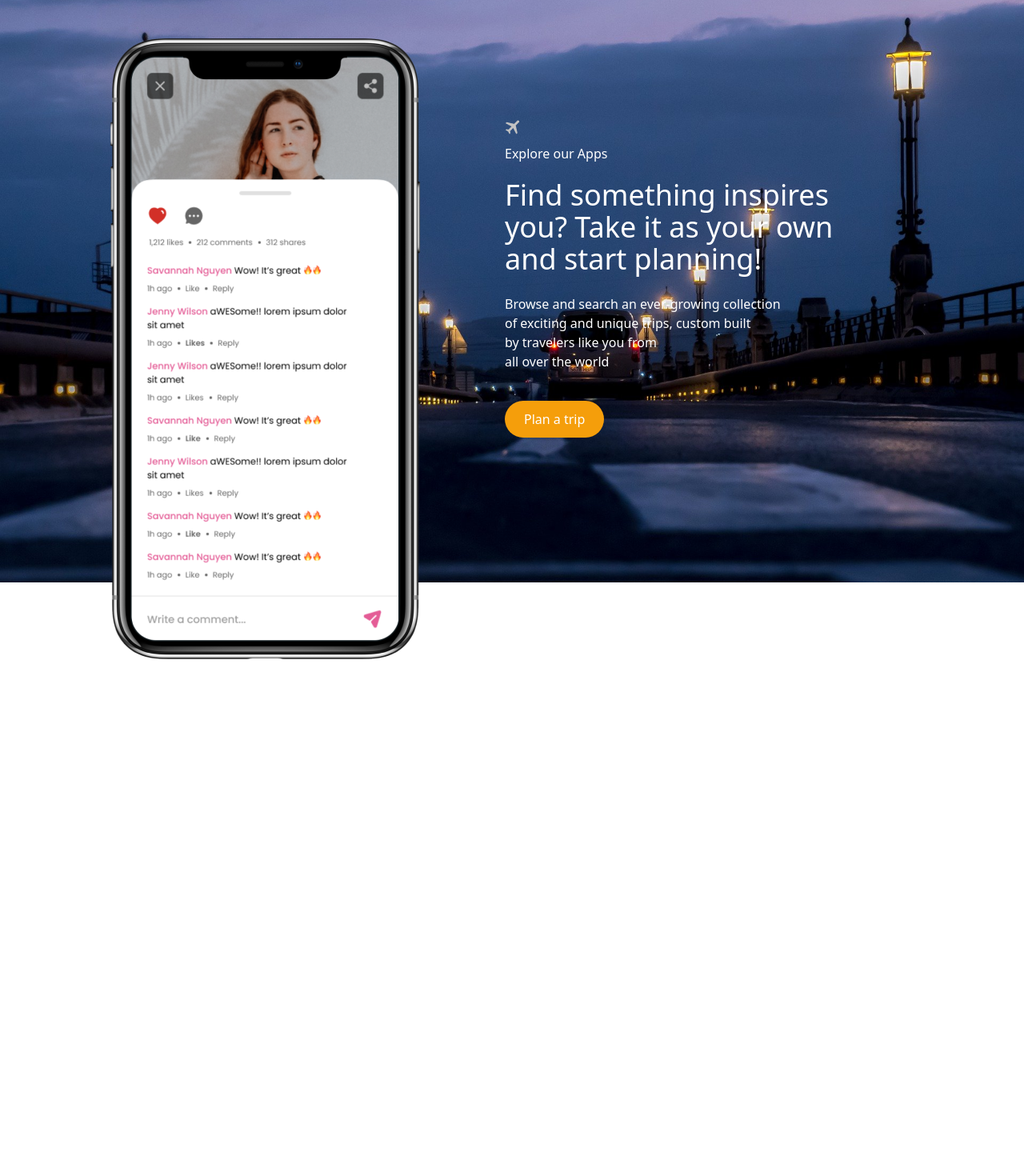
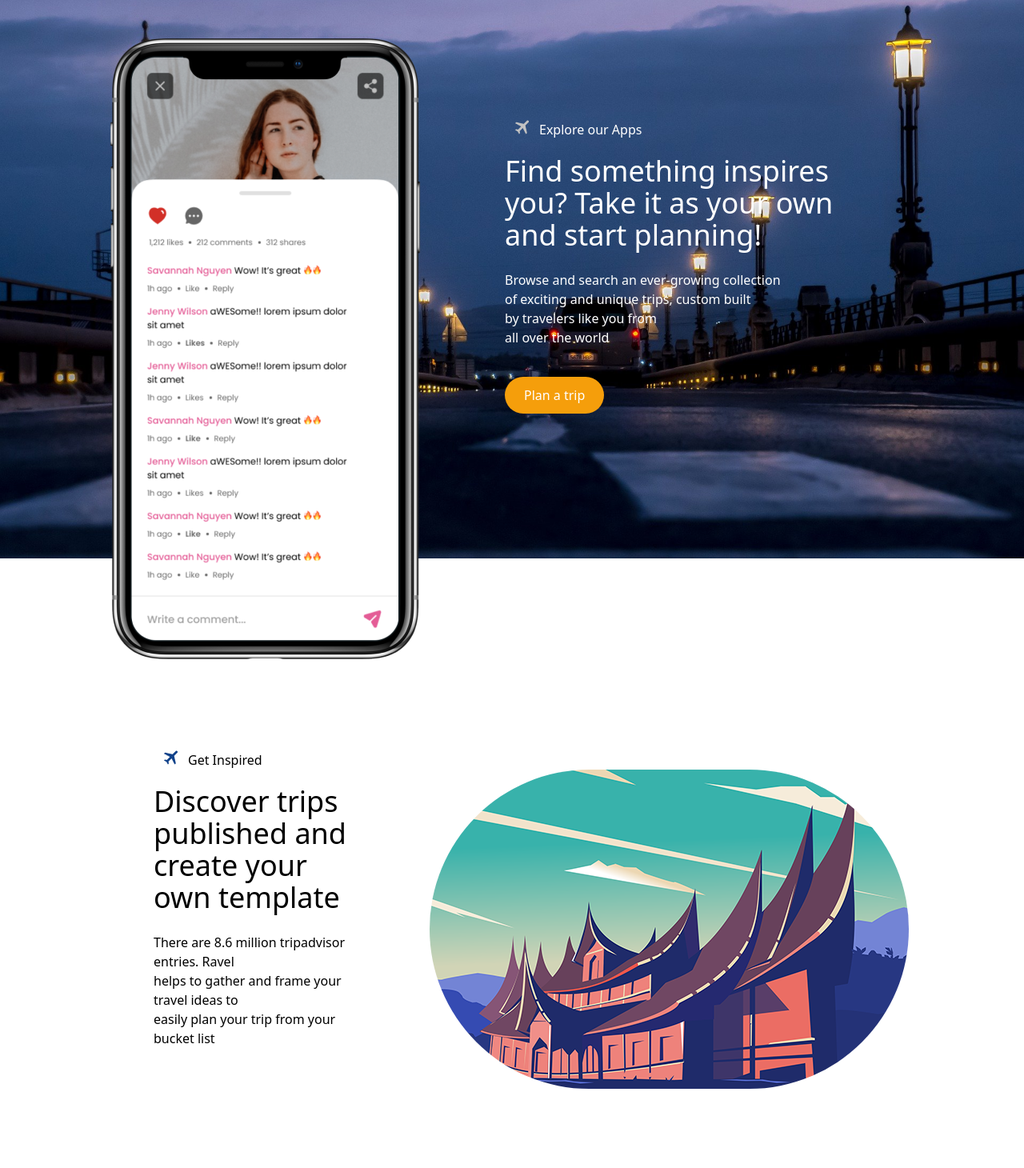
Before and after one commit to mulaidev/mapay, a plain HTML site: page index.html in a window 1280 px wide. Shown: the part 1414-2874 px from the top of the page at 80% size. Drawn offline with Linux system fonts and the light colour scheme.

Commit message:
penambahaan Konten 3

```diff
--- a/index.html
+++ b/index.html
@@ -139,8 +139,7 @@
 
                 <img src="img/img-iphone.png" class="float-left">
                     <div class="text-white m-0 md:m-36 mb-5">
-                        <a href="#">
-                        <p> <img src="img/icon-plane.png" class="ml-3 mr-3 mb-3 filter invert grayscale contrast-100 brightness-100"> Explore our Apps</p></a>
+                        <p> <img src="img/icon-plane.png" class="ml-3 mr-3 mb-3 filter invert grayscale contrast-100 brightness-100 float-left"> Explore our Apps</p>
                         <h1 class="text-4xl mt-5">Find something inspires you?
                             Take it as your own and start planning!</h1><br>
                             <p>Browse and search an ever-growing collection <br> of exciting and unique trips, custom built <br> by
@@ -155,7 +154,15 @@
 
              <!-- Bagian konten 3 -->
 
-            <div class="bg-white p-12 min-h-screen bg-cover bg-center "></div>
+            <div class="bg-white p-12 min-h-screen">
+                <img src="img/img-house.png" class="float-right p-24 rounded-full">
+                <div class="text-black pt-12 m-0 md:m-36 mb-5">
+                    <p> <img src="img/icon-plane.png" class="text-blue-700 float-left ml-3 mr-3 mb-3"> Get Inspired</p>
+                    <h1 class="text-4xl mt-5">Discover trips published and create your own template</h1><br>
+                    <p>There are 8.6 million tripadvisor entries. Ravel <br>
+                         helps to gather and frame your travel ideas to <br> easily plan your trip from your bucket list</p>
+                </div>
+            </div>
 
             <!-- TUTUP BAGIAN KONTEN -->
 
```
Also changed, not shown: img/img-house.png (added), style.css.
